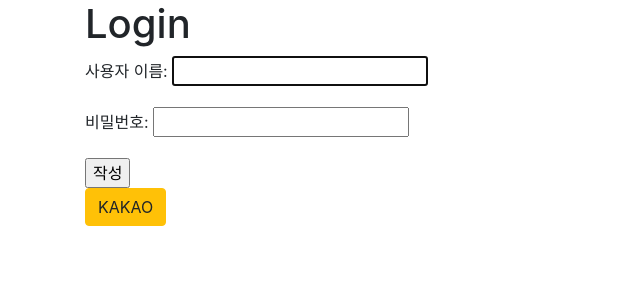
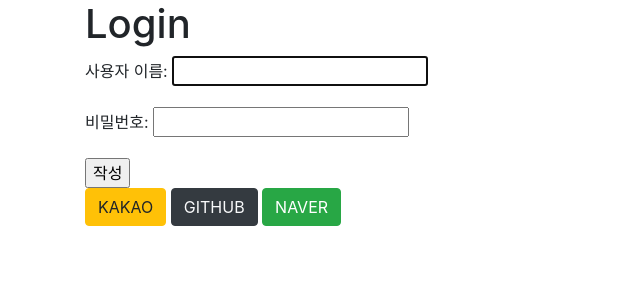
Before and after one commit to Jo-Joon/lastprojcet, a Django app: page /accounts/login/ in a window 1280 px wide. Shown: the top 300 px of the page, without its empty margins (0-640 px from the left). Run offline with Django 3.2, Linux system fonts and the light colour scheme; some libraries are stand-ins or nearby versions.

Commit message:
feature/login-github, naver

```diff
--- a/accounts/templates/accounts/login_form.html
+++ b/accounts/templates/accounts/login_form.html
@@ -9,4 +9,7 @@
     <input type="submit" value="작성">
   </form>
   <a class="btn btn-warning" href="{% provider_login_url "kakao" %}">KAKAO</a>
+  <a class="btn btn-dark text-light" href="{% provider_login_url "github" %}">GITHUB</a>
+  <a class="btn btn-success" href="{% provider_login_url "naver" %}">NAVER</a>
+
 {% endblock  %}
--- a/lastproject/settings.py
+++ b/lastproject/settings.py
@@ -40,6 +40,8 @@ INSTALLED_APPS = [
     'allauth.account',
     'allauth.socialaccount',
     'allauth.socialaccount.providers.kakao',
+    'allauth.socialaccount.providers.github',
+    'allauth.socialaccount.providers.naver',
     'django.contrib.admin',
     'django.contrib.auth',
     'django.contrib.contenttypes',
```
Also changed, not shown: db.sqlite3 (deleted).
